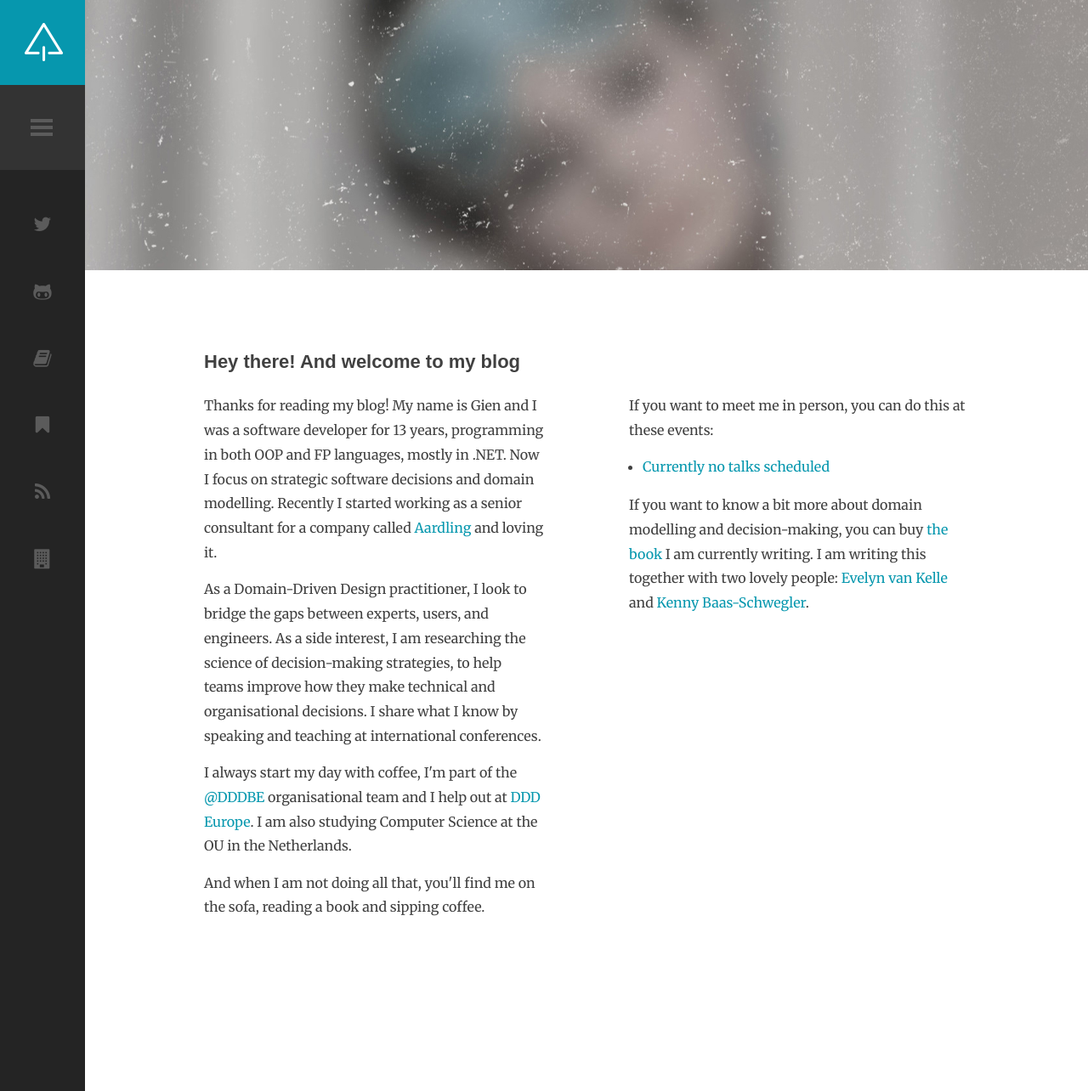
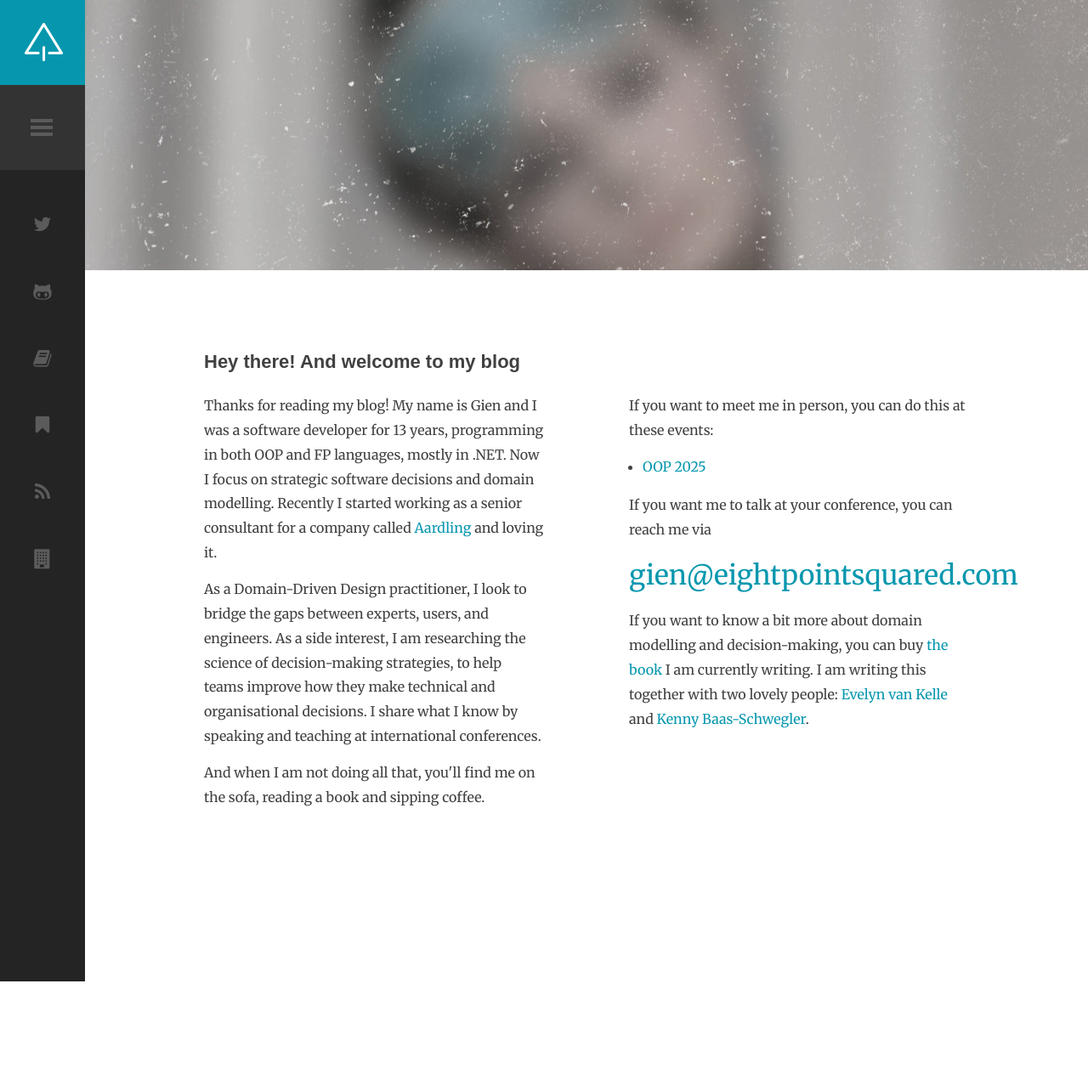
Before and after one commit to selketjah/selketjah.github.io, a Jekyll site: the page built from about.html, in a window 1280 px wide. Shown: the whole page at 85% size. Built offline with Jekyll 4.4.1, drawn with Linux system fonts in a browser that asks for light colours; after the commit the page ends 1155 px from its top, so only the background shows below that.

Commit message:
add email address for talks

```diff
--- a/about.html
+++ b/about.html
@@ -25,12 +25,6 @@ class: about page page-template-default
                     organisational decisions. I share what I know by speaking and teaching at international conferences.
                 </p>
                 <p>
-                    I always start my day with coffee, I'm part of the <a href="http://www.meetup.com/dddbelgium/">@DDDBE</a> organisational team
-                    and I help out at <a href="https://dddeurope.com/">DDD Europe</a>.
-
-                    I am also studying Computer Science at the OU in the Netherlands.
-                </p>
-                <p>
                     And when I am not doing all that, you'll find me on the sofa, reading a book and sipping coffee.
                 </p>
             </div>
@@ -39,12 +33,14 @@ class: about page page-template-default
                     If you want to meet me in person, you can do this at these events:
                 </p>
                 <ul>
-                    <li><a href="#" target="_blank">Currently no talks scheduled</a></li>
+                    <li><a href="https://www.oop-konferenz.de/en" target="_blank">OOP 2025</a></li>
                 </ul>
+                <p>
+                    If you want me to talk at your conference, you can reach me via <address><a href="mailto:gien@eightpointsquared.com">gien@eightpointsquared.com</a></address>
+                </p>
                 <p>
                     If you want to know a bit more about domain modelling and decision-making, you can buy <a href="https://www.manning.com/books/collaborative-software-design" target="_blank">the book</a> I am currently writing.
                     I am writing this together with two lovely people: <a href="https://twitter.com/EvelynvanKelle" target="_blank">Evelyn van Kelle</a> and <a href="https://twitter.com/kenny_baas" target="_blank">Kenny Baas-Schwegler</a>.
-
                 </p>
             </div>
             <div class="clear"></div>
```
